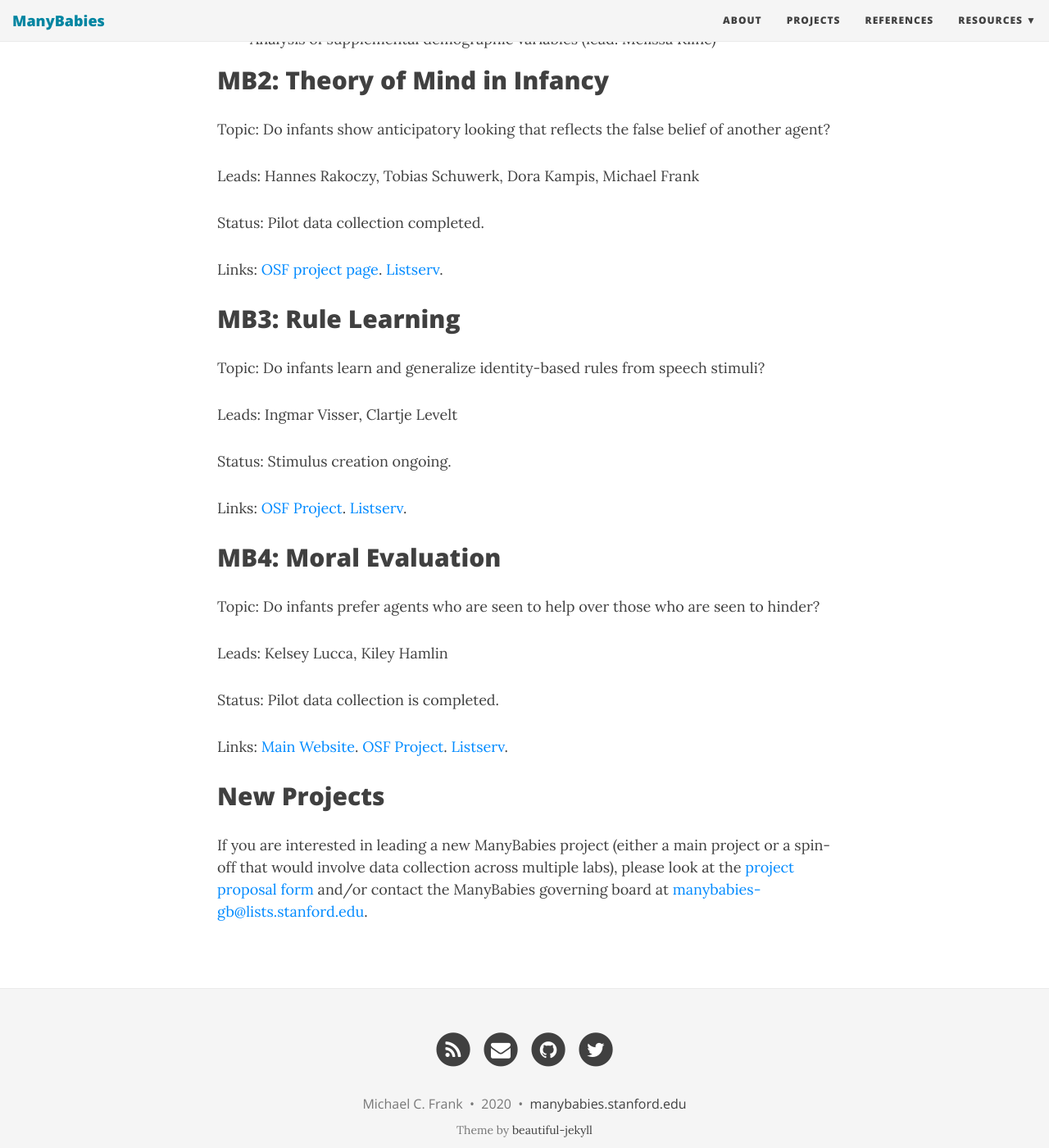
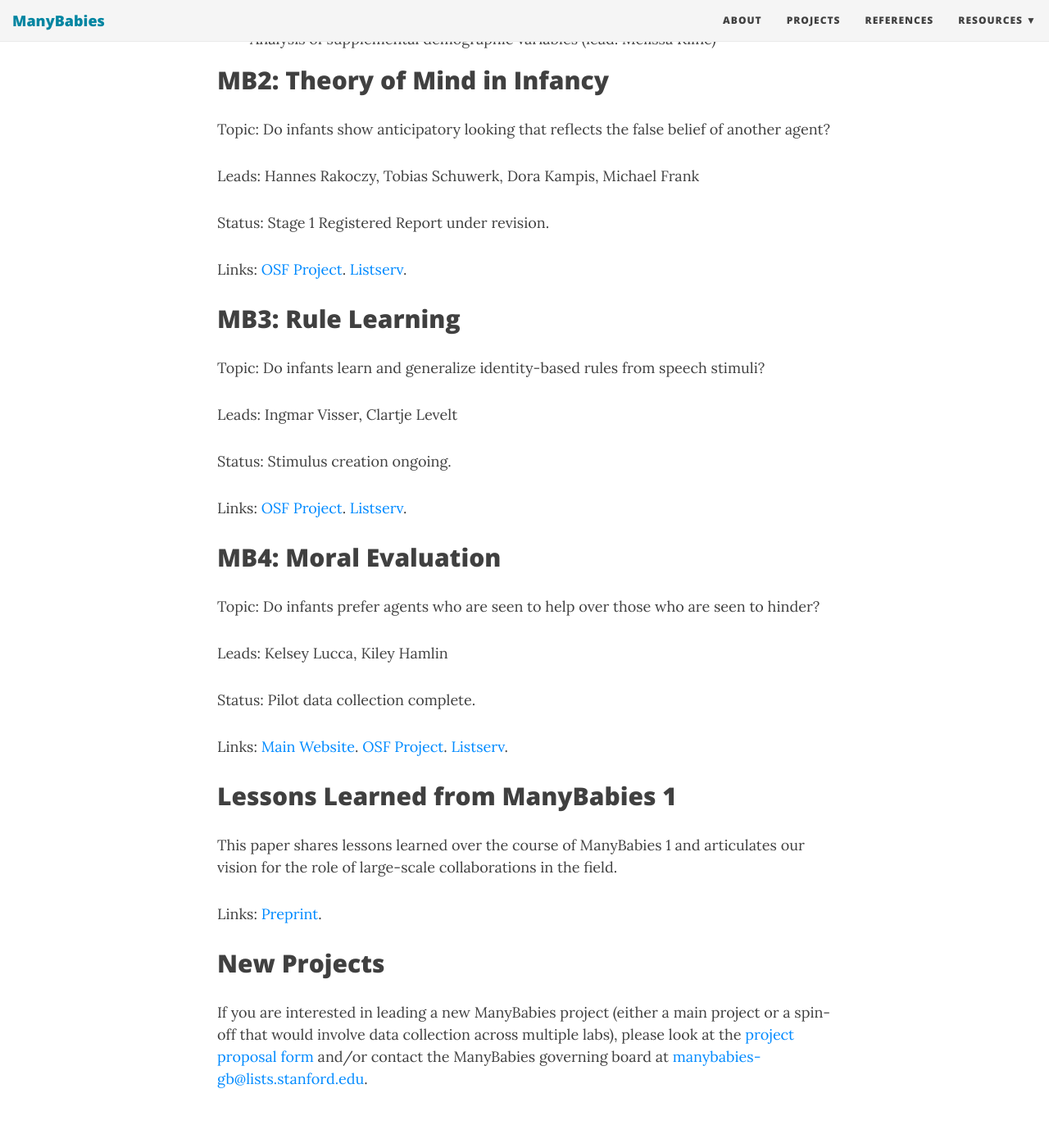
Before and after one commit to manybabies/manybabies.github.io, a Jekyll site: the page built from projects.md, in a window 1280 px wide and 1400 px high, scrolled down 2494 px. Shown: the whole window at 82% size. Built offline with Jekyll 4.4.1, drawn with Linux system fonts in a browser that asks for light colours; nearby versions of some CDN libraries; some of the changed text lies outside the part shown.

Commit message:
Update projects.md
Added Lessons Learned.  Updated status on projects. Fixed typos, etc.

```diff
--- a/projects.md
+++ b/projects.md
@@ -10,7 +10,7 @@ To get general updates, join our [listserv](https://mailman.stanford.edu/mailman
 
 ## ManyBabies Theory Paper
 
-A statement of our broader goals as a group, available at [https://psyarxiv.com/27b43/]().
+A statement of our broader goals as a group, available at [https://psyarxiv.com/27b43/](https://psyarxiv.com/27b43/).
 
 ## MB1: Infant-Directed Speech Preference
 
@@ -28,9 +28,9 @@ Topic: Is the preference for infant-directed speech modulated by bilingual langu
 
 Leads: Krista Byers-Heinlein
 
-Status: Final post-data collection manuscript preparation.
+Status: Stage 2 Registered Report under review.
 
-Links: [OSF Project](https://osf.io/zauhq/). [Listserv](https://groups.google.com/forum/#!forum/manybabies-bilingual).
+Links: [OSF Project](https://osf.io/zauhq/). [Data and Code on Github](https://github.com/manybabies/mb1b-analysis-public). [Listserv](https://groups.google.com/forum/#!forum/manybabies-bilingual).
 
 ### MB1L: Longitudinal Vocabulary Followup
 
@@ -83,9 +83,9 @@ Topic: Do infants show anticipatory looking that reflects the false belief of an
 
 Leads: Hannes Rakoczy, Tobias Schuwerk, Dora Kampis, Michael Frank
 
-Status: Pilot data collection completed.
+Status: Stage 1 Registered Report under revision.
 
-Links: [OSF project page](https://osf.io/jmuvd/). [Listserv](https://mailman.stanford.edu/mailman/listinfo/manybabies2).
+Links: [OSF Project](https://osf.io/jmuvd/). [Listserv](https://mailman.stanford.edu/mailman/listinfo/manybabies2).
 
 ## MB3: Rule Learning
 
@@ -103,9 +103,15 @@ Topic: Do infants prefer agents who are seen to help over those who are seen to
 
 Leads: Kelsey Lucca, Kiley Hamlin
 
-Status: Pilot data collection is completed.
+Status: Pilot data collection complete.
 
 Links: [Main Website](https://sites.google.com/view/manybabies4/home). [OSF Project](https://osf.io/xe2pj/). [Listserv](https://mailman.stanford.edu/mailman/listinfo/manybabies4).
+
+## Lessons Learned from ManyBabies 1
+
+This paper shares lessons learned over the course of ManyBabies 1 and articulates our vision for the role of large-scale collaborations in the field.
+
+Links: [Preprint](https://psyarxiv.com/dmhk2/).
 
 ## New Projects
 
```
Also changed, not shown: other parts of projects.md (+2 -2 lines).
